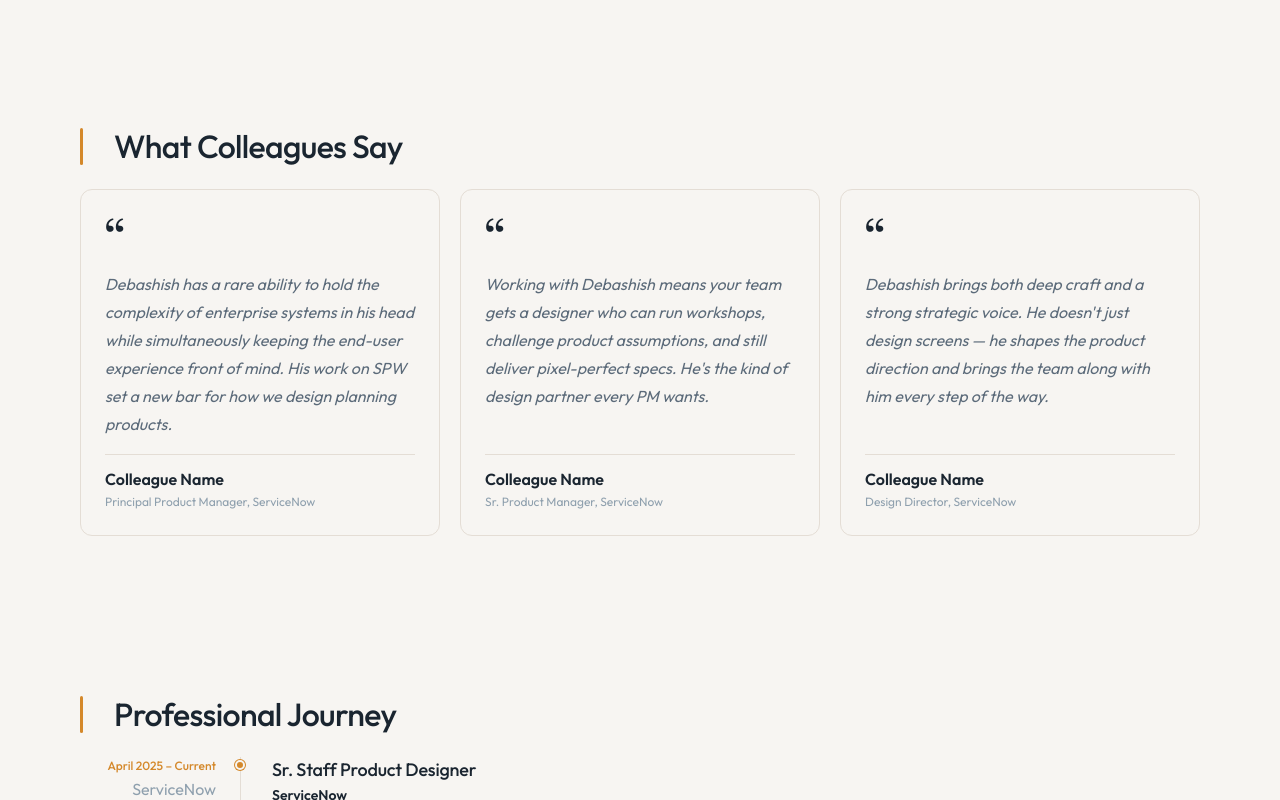
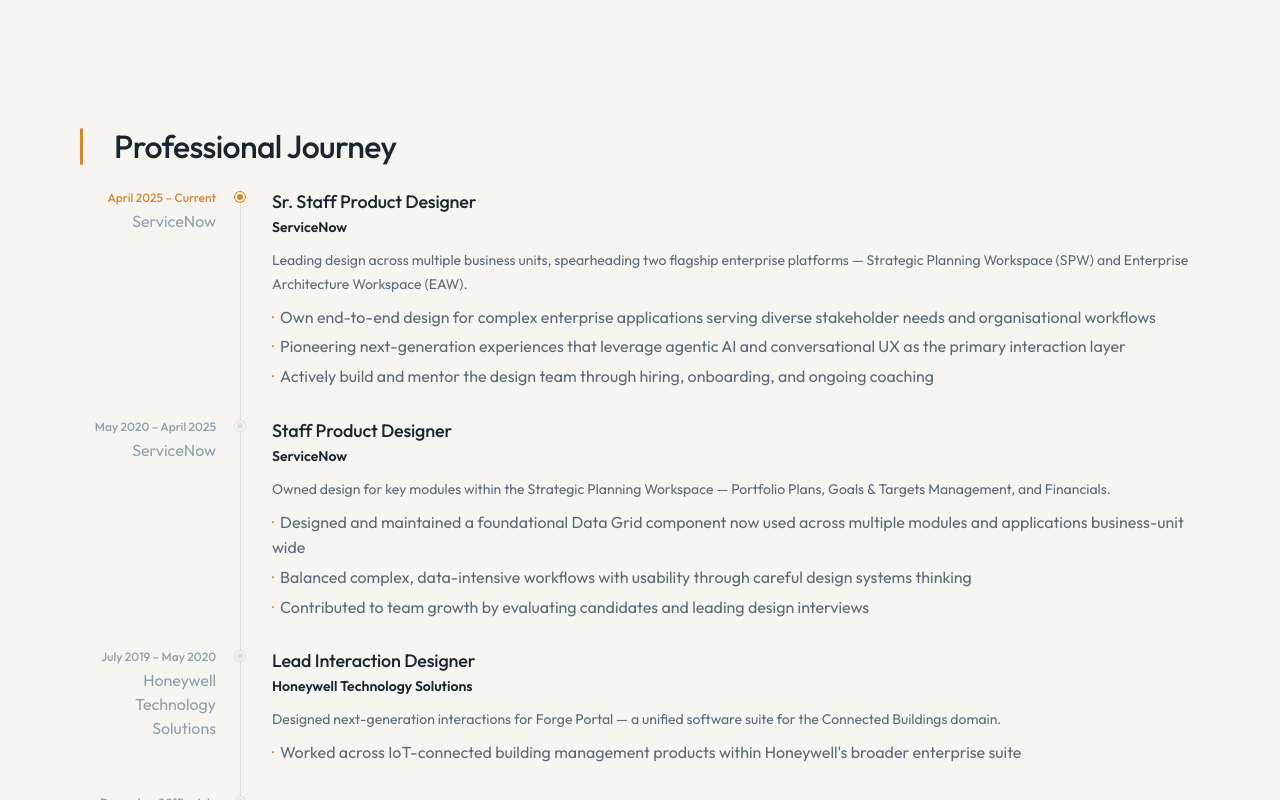
Before and after one commit to debashishsahu/debashish-website-vercel, a Next.js app: page /about in a window 1280 px wide. Shown: the part 1220-2020 px from the top of the page. Built offline with nearby package versions, Linux system fonts and the light colour scheme.

Commit message:
remove the recommendations

```diff
--- a/src/app/about/page.tsx
+++ b/src/app/about/page.tsx
@@ -131,29 +131,6 @@
   },
 ]
 
-const testimonials = [
-  {
-    quote:
-      'Debashish has a rare ability to hold the complexity of enterprise systems in his head while simultaneously keeping the end-user experience front of mind. His work on SPW set a new bar for how we design planning products.',
-    name: 'Colleague Name',
-    title: 'Principal Product Manager, ServiceNow',
-    // Replace with a real LinkedIn recommendation or colleague quote
-  },
-  {
-    quote:
-      "Working with Debashish means your team gets a designer who can run workshops, challenge product assumptions, and still deliver pixel-perfect specs. He's the kind of design partner every PM wants.",
-    name: 'Colleague Name',
-    title: 'Sr. Product Manager, ServiceNow',
-    // Replace with a real LinkedIn recommendation or colleague quote
-  },
-  {
-    quote:
-      "Debashish brings both deep craft and a strong strategic voice. He doesn't just design screens — he shapes the product direction and brings the team along with him every step of the way.",
-    name: 'Colleague Name',
-    title: 'Design Director, ServiceNow',
-    // Replace with a real LinkedIn recommendation or colleague quote
-  },
-]
 
 export default function AboutPage() {
   return (
@@ -216,28 +193,6 @@
           </div>
         </section>
 
-        {/* Testimonials */}
-        <section className="px-page-sm md:px-page-md lg:px-page pb-[80px]">
-          <div className="max-w-content mx-auto">
-            <SectionHeader variant="A" title="What Colleagues Say" />
-            <div className="grid grid-cols-1 md:grid-cols-3 gap-5">
-              {testimonials.map((t, i) => (
-                <div key={i} className="flex flex-col border border-linen rounded-xl p-6 gap-4">
-                  {/* Opening quote mark */}
-                  <span className="font-display text-[48px] leading-none text-amber/40 select-none -mb-2">&ldquo;</span>
-                  <p className="text-15 text-slate leading-[1.75] flex-1 italic">
-                    {t.quote}
-                  </p>
-                  <div className="pt-3 border-t border-linen">
-                    <p className="text-13 font-semibold text-ink">{t.name}</p>
-                    <p className="text-12 text-mist mt-0.5">{t.title}</p>
-                  </div>
-                </div>
-              ))}
-            </div>
-          </div>
-        </section>
-
         {/* Professional Journey */}
         <section className="px-page-sm md:px-page-md lg:px-page pb-[80px]">
           <div className="max-w-content mx-auto">
```
